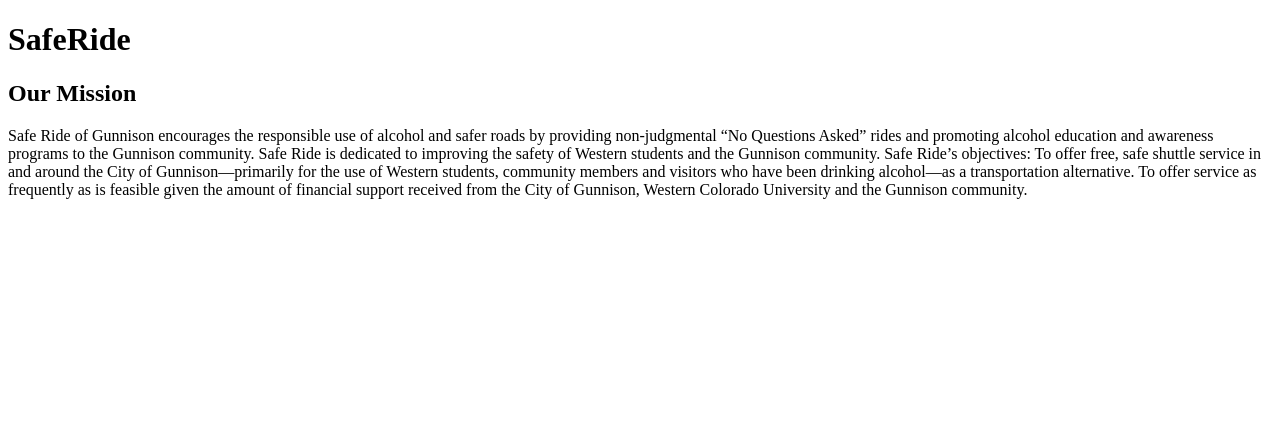
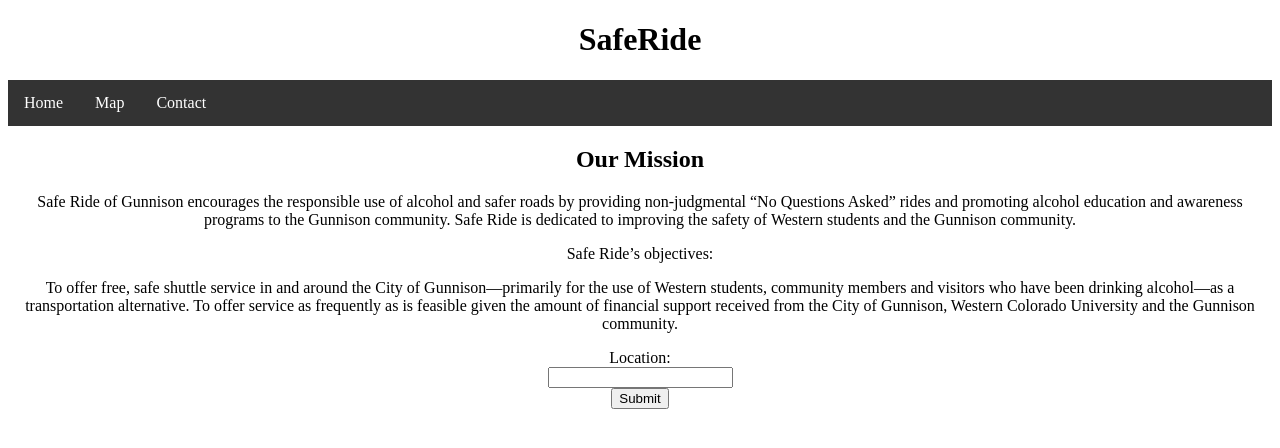
Before and after one commit to kevj3/SafeRideWebApp, a Flask app: page / in a window 1280 px wide. Shown: the top 448 px of the page. Run offline with Flask 2, Linux system fonts and the light colour scheme.

Commit message:
Update home.html

```diff
--- a/SafeRide/templates/home.html
+++ b/SafeRide/templates/home.html
@@ -3,16 +3,75 @@
 <head>
     <meta charset="UTF-8">
     <title>SafeRide</title>
+    <style>
+        body{
+    text-align:center;
+    }
+
+    ul {
+    list-style-type: none;
+    margin: 0;
+    padding: 0;
+    overflow: hidden;
+    background-color: #333;
+     }
+
+    li {
+     float: left;
+    }
+
+    li a {
+    display: block;
+    color: white;
+    text-align: center;
+    padding: 14px 16px;
+    text-decoration: none;
+    }
+
+    li a:hover:not(.active) {
+    background-color: #111;
+    }
+
+    .active {
+      background-color: #04AA6D;
+    }
+
+    h1 {
+    text-align:center
+    }
+    </style>
+
     <h1>SafeRide</h1>
+
+    <ul>
+    <li><a href="">Home</a></li>
+    <li><a href="map">Map</a></li>
+    <li><a href="SafeRide">Contact</a></li>
+    </ul>
+
 </head>
 <body>
 <h2>Our Mission</h2>
-<p>Safe Ride of Gunnison encourages the responsible use of alcohol and safer roads by providing non-judgmental “No Questions Asked” rides and promoting alcohol education and awareness programs to the Gunnison community.
+<p>Safe Ride of Gunnison encourages the responsible use of alcohol
+    and safer roads by providing non-judgmental “No Questions Asked”
+    rides and promoting alcohol education and awareness programs to the Gunnison community.
     Safe Ride is dedicated to improving the safety of Western students and the Gunnison community.
+</p>
 
-Safe Ride’s objectives:
+<p>Safe Ride’s objectives:</p>
+<p>To offer free, safe shuttle service in and around the
+    City of Gunnison—primarily for the use of Western students,
+    community members and visitors who have been drinking alcohol—as a transportation alternative.
+To offer service as frequently as is feasible given the amount of financial support received from
+    the City of Gunnison, Western Colorado University and the Gunnison community.</p>
 
-To offer free, safe shuttle service in and around the City of Gunnison—primarily for the use of Western students, community members and visitors who have been drinking alcohol—as a transportation alternative.
-To offer service as frequently as is feasible given the amount of financial support received from the City of Gunnison, Western Colorado University and the Gunnison community.</p>
+<form action="/saferide">
+  <label>Location:</label><br>
+    <input type="text"><br>
+    <input type="submit" value="Submit">
+</form>
+
 </body>
+
+
 </html>
```
